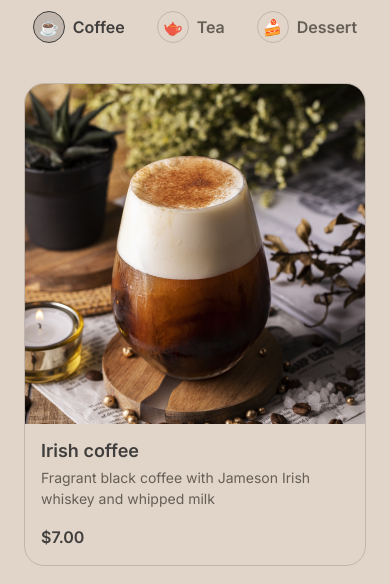
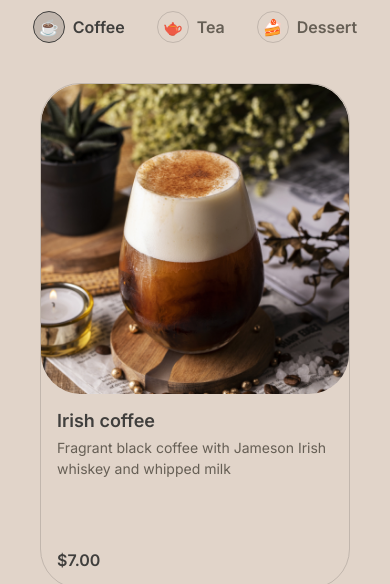
Before and after one commit to KatyMist/rsschool-landing-page, a website built with Vite: page catalog.html in a window 390 px wide. Shown: the part 289-873 px from the top of the page. Built offline with nearby package versions, Linux system fonts and the light colour scheme.

Commit message:
fix(catalog): match exact card and modal dimensions from Figma spec
- Product card: fixed 310x506px with 40px border-radius at every
  breakpoint (was a fluid grid column with 20px radius); card image
  fixed 310x310px
- Catalog grid: fixed 310px column tracks (4 desktop / 2 tablet /
  1 mobile), centered via justify-content, instead of stretching to
  fill the container
- Product modal panel: 768x472px on desktop, 656x594px on tablet
  (mobile stays fluid/auto-height, image-less); modal image bumped
  from 200x200/16px radius to 310x310/40px radius to match

```diff
--- a/src/styles/main.scss
+++ b/src/styles/main.scss
@@ -989,7 +989,8 @@ a {
 
   &__grid {
     display: grid;
-    grid-template-columns: repeat(4, 1fr);
+    grid-template-columns: repeat(4, 310px);
+    justify-content: center;
     gap: 24px;
     margin-bottom: 40px;
   }
@@ -1019,8 +1020,10 @@ a {
 .card {
   display: flex;
   flex-direction: column;
+  width: 310px;
+  height: 506px;
   border: 1px solid var(--color-border);
-  border-radius: 20px;
+  border-radius: 40px;
   overflow: hidden;
   cursor: pointer;
   background-color: transparent;
@@ -1039,9 +1042,10 @@ a {
 
   &__image {
     display: block;
-    aspect-ratio: 1 / 1;
+    width: 310px;
+    height: 310px;
+    border-radius: 40px;
     object-fit: cover;
-    width: 100%;
   }
 
   &__body {
@@ -1098,24 +1102,32 @@ a {
     position: relative;
     display: flex;
     gap: 24px;
-    width: 100%;
-    max-width: 620px;
+    width: 768px;
+    max-width: 100%;
+    height: 472px;
     max-height: 90vh;
     overflow-y: auto;
     padding: 24px;
     border-radius: 24px;
     background-color: var(--color-bg);
 
+    @include tablet {
+      width: 656px;
+      height: 594px;
+    }
+
     @include mobile {
       flex-direction: column;
+      width: 100%;
+      height: auto;
     }
   }
 
   &__image {
-    flex: 0 0 200px;
-    width: 200px;
-    height: 200px;
-    border-radius: 16px;
+    flex: 0 0 310px;
+    width: 310px;
+    height: 310px;
+    border-radius: 40px;
     object-fit: cover;
 
     @include mobile {
@@ -1245,7 +1257,8 @@ a {
 // ---------- Адаптив ----------
 @include tablet {
   .catalog__grid {
-    grid-template-columns: repeat(2, 1fr);
+    grid-template-columns: repeat(2, 310px);
+    justify-content: center;
   }
 
   // На планшете/мобильном отдельной кнопки Menu в хедере нет — она внутри бургер-меню
@@ -1307,7 +1320,8 @@ a {
 
 @include mobile {
   .catalog__grid {
-    grid-template-columns: 1fr;
+    grid-template-columns: 310px;
+    justify-content: center;
   }
 
   .header__actions {
```
